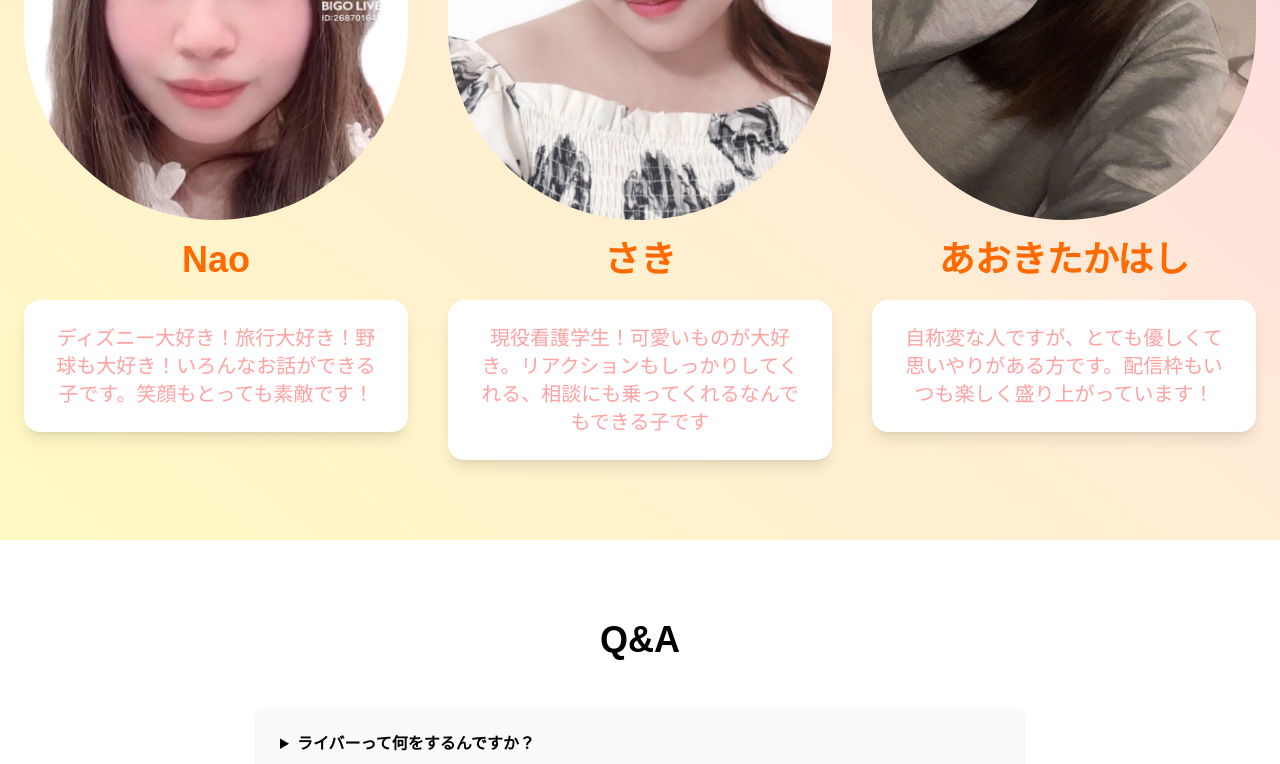
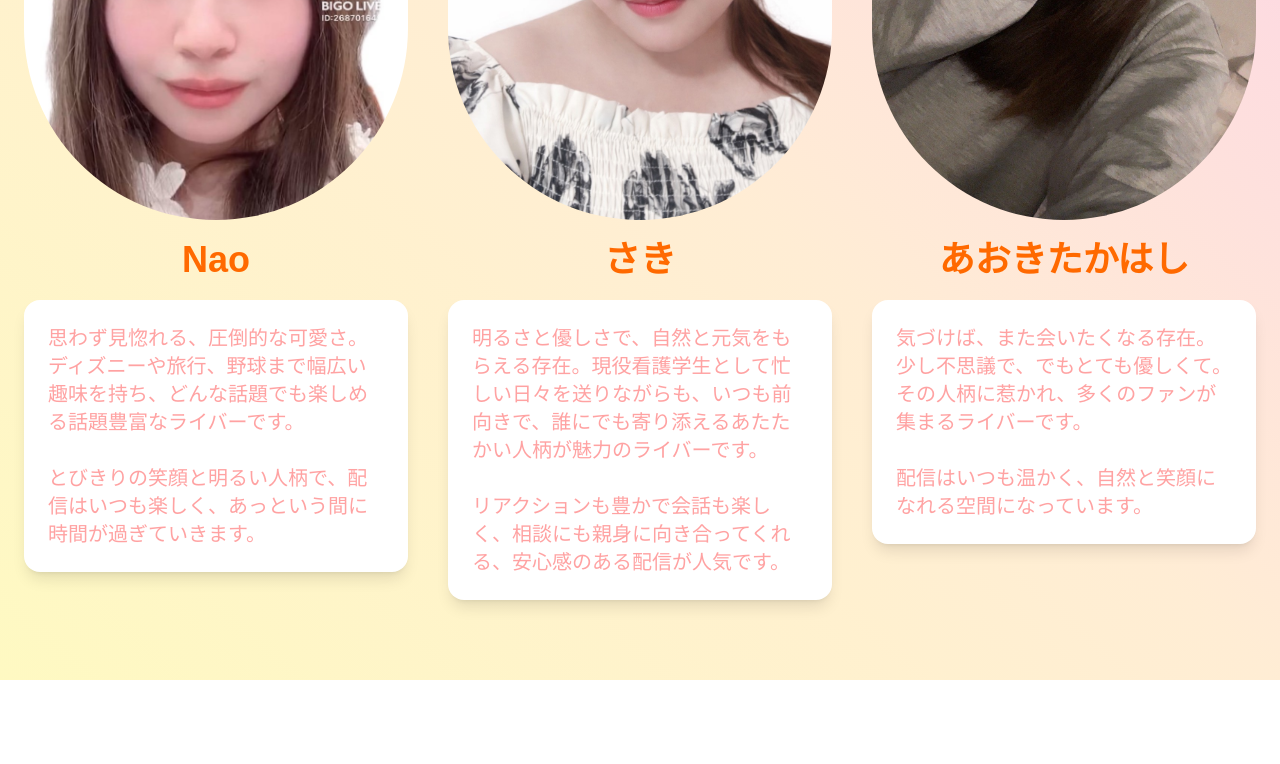
Before and after one commit to rrblack/client_project, a Next.js app in the folder client_website/: page / in a window 1280 px wide. Shown: the part 6663-7427 px from the top of the page. Built offline with nearby package versions, Linux system fonts and the light colour scheme.

Commit message:
updated livers profile bios

```diff
--- a/client_website/app/page.tsx
+++ b/client_website/app/page.tsx
@@ -234,25 +234,34 @@ export default function Home() {
                 所属ライバー
                 </h2>
         <div className='grid md:grid-cols-3 justify-items-center gap-10 '>
-            <div data-aos="fade-up" data-aos-duration="1000" data-aos-delay="250" className=' mx-auto text-center mt-5'>
+            <div data-aos="fade-up" data-aos-duration="1000" data-aos-delay="250" className='mt-5'>
               <img className="md:w-125 md:h-125 w-90 h-90 mx-auto object-cover rounded-full" src="/nao.jpg" alt="Nao" />
               <span className='block mt-5 text-4xl text-orange-500 font-bold text-center'>Nao</span>
               <div className='bg-white shadow-lg rounded-2xl p-6 max-w-xl mx-auto text-red-300 text-xl mt-5'>
-              <p> ディズニー大好き！旅行大好き！野球も大好き！いろんなお話ができる子です。笑顔もとっても素敵です！</p>
+              <p> 思わず見惚れる、圧倒的な可愛さ。ディズニーや旅行、野球まで幅広い趣味を持ち、どんな話題でも楽しめる話題豊富なライバーです。
+                <br></br>
+                <br></br>
+                とびきりの笑顔と明るい人柄で、配信はいつも楽しく、あっという間に時間が過ぎていきます。</p>
               </div>
             </div>
-            <div data-aos="fade-up" data-aos-duration="1000" data-aos-delay="500" className=' mx-auto text-center mt-5'>
+            <div data-aos="fade-up" data-aos-duration="1000" data-aos-delay="500" className='mt-5'>
               <img className="md:w-125 md:h-125 w-90 h-90 mx-auto object-cover rounded-full" src="/saki.jpg" alt="Saki" />
               <span className='block mt-5 text-4xl text-orange-500 font-bold text-center'>さき</span>
               <div className='bg-white shadow-lg rounded-2xl p-6 max-w-xl mx-auto text-red-300 text-xl mt-5'>
-              <p> 現役看護学生！可愛いものが大好き。リアクションもしっかりしてくれる、相談にも乗ってくれるなんでもできる子です</p>
+              <p> 明るさと優しさで、自然と元気をもらえる存在。現役看護学生として忙しい日々を送りながらも、いつも前向きで、誰にでも寄り添えるあたたかい人柄が魅力のライバーです。
+              <br></br>
+              <br></br>
+                リアクションも豊かで会話も楽しく、相談にも親身に向き合ってくれる、安心感のある配信が人気です。</p>
               </div>
             </div>
-            <div data-aos="fade-up" data-aos-duration="1000" data-aos-delay="750" className=' mx-auto text-center mt-5'>
+            <div data-aos="fade-up" data-aos-duration="1000" data-aos-delay="750" className='mt-5'>
               <img className="md:w-125 md:h-125 w-90 h-90 mx-auto object-cover rounded-full" src="/aoki.jpg" alt="Aoki" />
               <span className='block mt-5 text-4xl text-orange-500 font-bold text-center'>あおきたかはし</span>
-              <div className='bg-white shadow-lg rounded-2xl p-6 max-w-xl mx-auto text-red-300 text-xl mt-5'>
-              <p> 自称変な人ですが、とても優しくて思いやりがある方です。配信枠もいつも楽しく盛り上がっています！</p>
+              <div className='bg-white shadow-lg rounded-2xl p-6 max-w-xl text-red-300 text-xl mt-5'>
+              <p> 気づけば、また会いたくなる存在。少し不思議で、でもとても優しくて。その人柄に惹かれ、多くのファンが集まるライバーです。
+                <br></br>
+              <br></br>
+                配信はいつも温かく、自然と笑顔になれる空間になっています。</p>
               </div>
             </div>
           </div>
```
